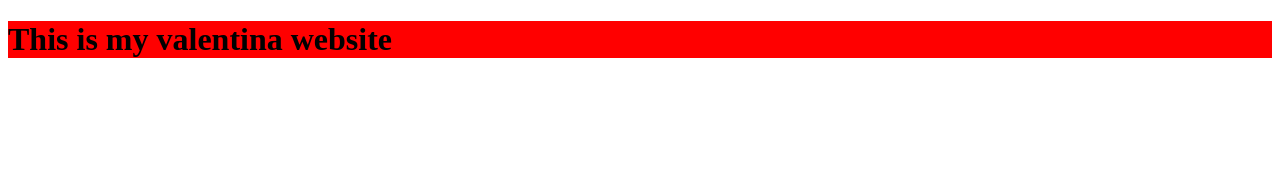
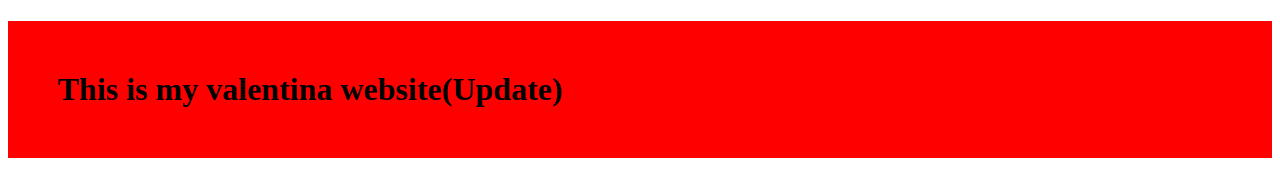
Before and after one commit to devsramen/valentina, a plain HTML site: page index.html in a window 1280 px wide. Drawn offline with Linux system fonts and the light colour scheme.

Commit message:
valentina website update

```diff
--- a/css/style.css
+++ b/css/style.css
@@ -1,3 +1,4 @@
 h1{
     background-color: red;
+    padding: 50px;
 }
--- a/index.html
+++ b/index.html
@@ -8,7 +8,7 @@
     <link rel="stylesheet" href="css/style.css">
 </head>
 <body>
-    <h1>This is my valentina website</h1>
+    <h1>This is my valentina website(Update)</h1>
     <script src="js/script.js"></script>
 </body>
 </html>
--- a/js/script.js
+++ b/js/script.js
@@ -0,0 +1 @@
+console.log("hello github");
```
